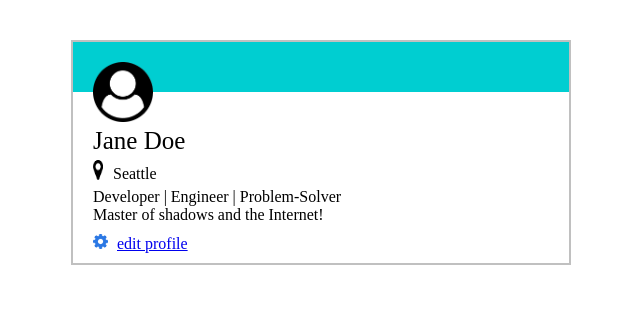
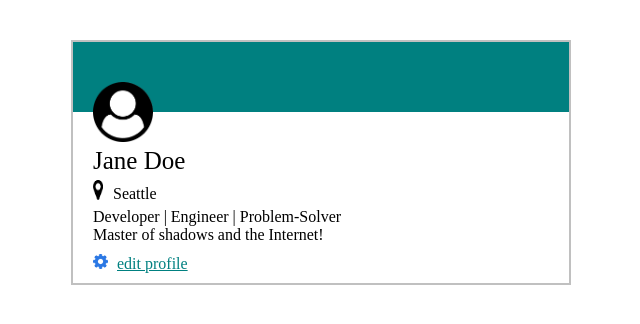
Before and after one commit to dreessen-n/user-card, a plain HTML site: page index.html in a window 1280 px wide. Shown: the whole page, without its empty margins (129-769 px from the left). Drawn offline with Linux system fonts and the light colour scheme.

Commit message:
Mess with colors

```diff
--- a/style.css
+++ b/style.css
@@ -16,7 +16,7 @@
 
 .img_user-icon {
     position: absolute;
-    top: 20px;
+    top: 40px;
     left: 20px;
     width: 60px
 }
@@ -27,8 +27,8 @@
 }
 
 .head {
-    background-color: darkturquoise;
-    height: 50px;
+    background-color: teal;
+    height: 70px;
 }
 
 .img_location-icon {
@@ -63,3 +63,7 @@ p.location {
 .edit-profile {
     margin-bottom: 10px;
 }
+
+a {
+    color: teal;
+}
```
